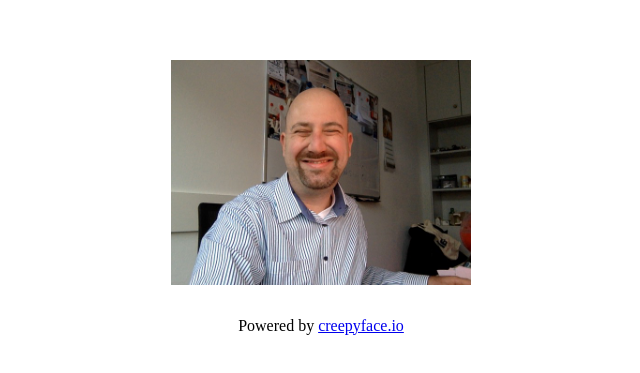
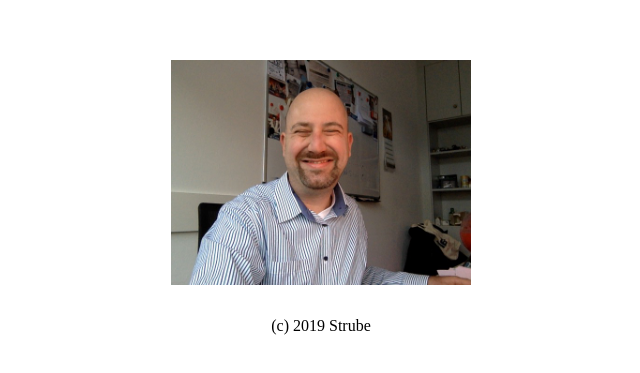
Before and after one commit to surak/surak.github.io, a plain HTML site: page index.html in a window 1280 px wide. Shown: the part 203-576 px from the top of the page, without its empty margins (319-959 px from the left). Drawn offline with Linux system fonts and the light colour scheme.

Commit message:
index footer

```diff
--- a/index.html
+++ b/index.html
@@ -43,7 +43,7 @@
       data-src-look-315="img/315.jpeg"
     />
     <footer>
-      Powered by <a target="_blank" href="https://creepyface.io">creepyface.io</a>
+      (c) 2019 Strube
     </footer>
   </body>
 </html>
```
